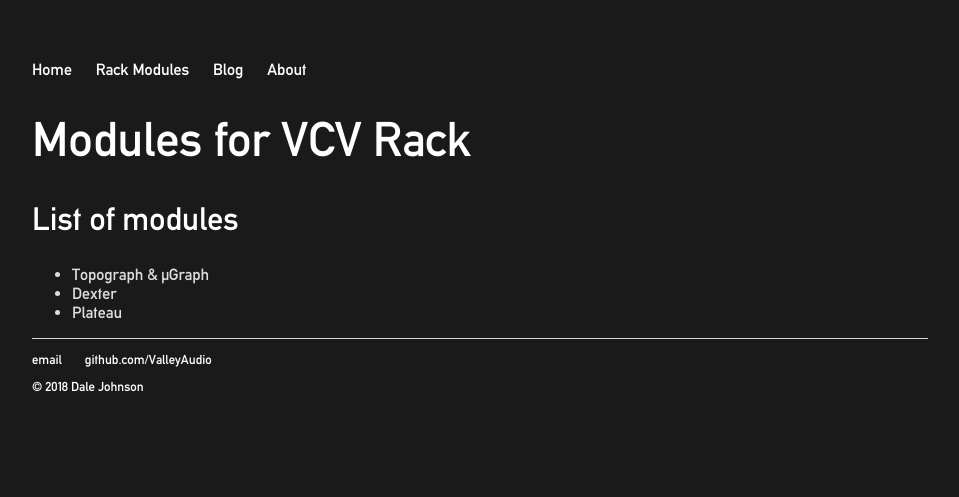
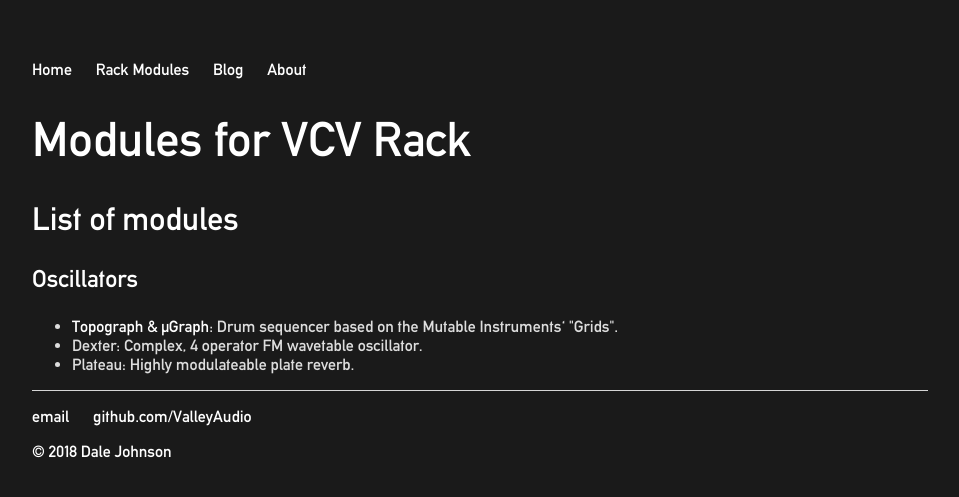
Before and after one commit to ValleyAudio/ValleyAudio.github.io, a Jekyll site: the page built from rack/index.html, in a window 1280 px wide. Shown: the top 497 px of the page, without its empty margins (160-1119 px from the left). Built offline with Jekyll 4.4.1, drawn with Linux system fonts in a browser that asks for light colours.

Commit message:
Added topograph page

```diff
--- a/css/main.css
+++ b/css/main.css
@@ -47,15 +47,21 @@
     font-family:'alteDin', 'Helvetica', 'Arial', 'Sans-Serif';
     color: #FFFFFF;
 }
+h3 {
+    font-size: 1.5em;
+    font-weight: normal;
+    font-family:'alteDin', 'Helvetica', 'Arial', 'Sans-Serif';
+    color: #FFFFFF;
+}
 p {
-    font-size: 1.5em;
+    font-size: 1.25em;
     font-family:'alteDin', 'Helvetica', 'Arial', 'Sans-Serif';
     line-height: 1.4em;
-    color: #FFFFFF;
+    color: #DDDDDD;
 }
 footer {
     border-top: 1px solid #d5d5d5;
-    font-size: .8em;
+    font-size: 1em;
     color: #FAFAFA;
 }
 
--- a/rack/index.html
+++ b/rack/index.html
@@ -2,12 +2,13 @@
 layout: default
 title: Rack Modules
 ---
-<div class="about">
+<div class="rack">
     <h1>Modules for VCV Rack</h1>
     <h2>List of modules</h2>
+    <h3>Oscillators</h3>
     <ul>
-        <li>Topograph & µGraph</li>
-        <li>Dexter</li>
-        <li>Plateau</li>
+        <li><a href="topograph.html">Topograph & µGraph</a>: Drum sequencer based on the Mutable Instruments' "Grids".</li>
+        <li>Dexter: Complex, 4 operator FM wavetable oscillator.</li>
+        <li>Plateau: Highly modulateable plate reverb.</li>
     </ul>
-</div><!-- /.about -->
+</div><!-- /.rack -->
```
Also changed, not shown: rack/topograph.html (added, +8 -0 lines).
